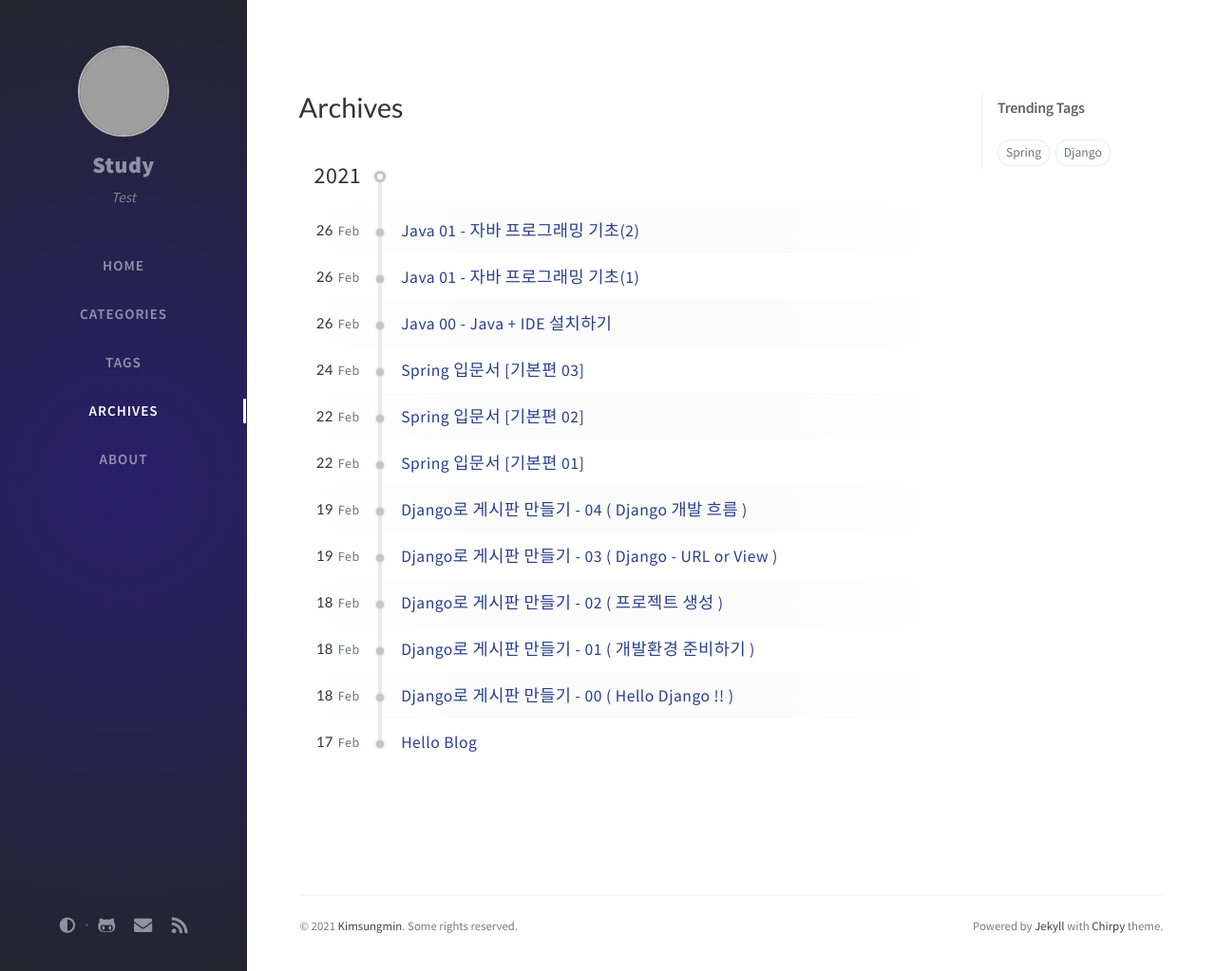
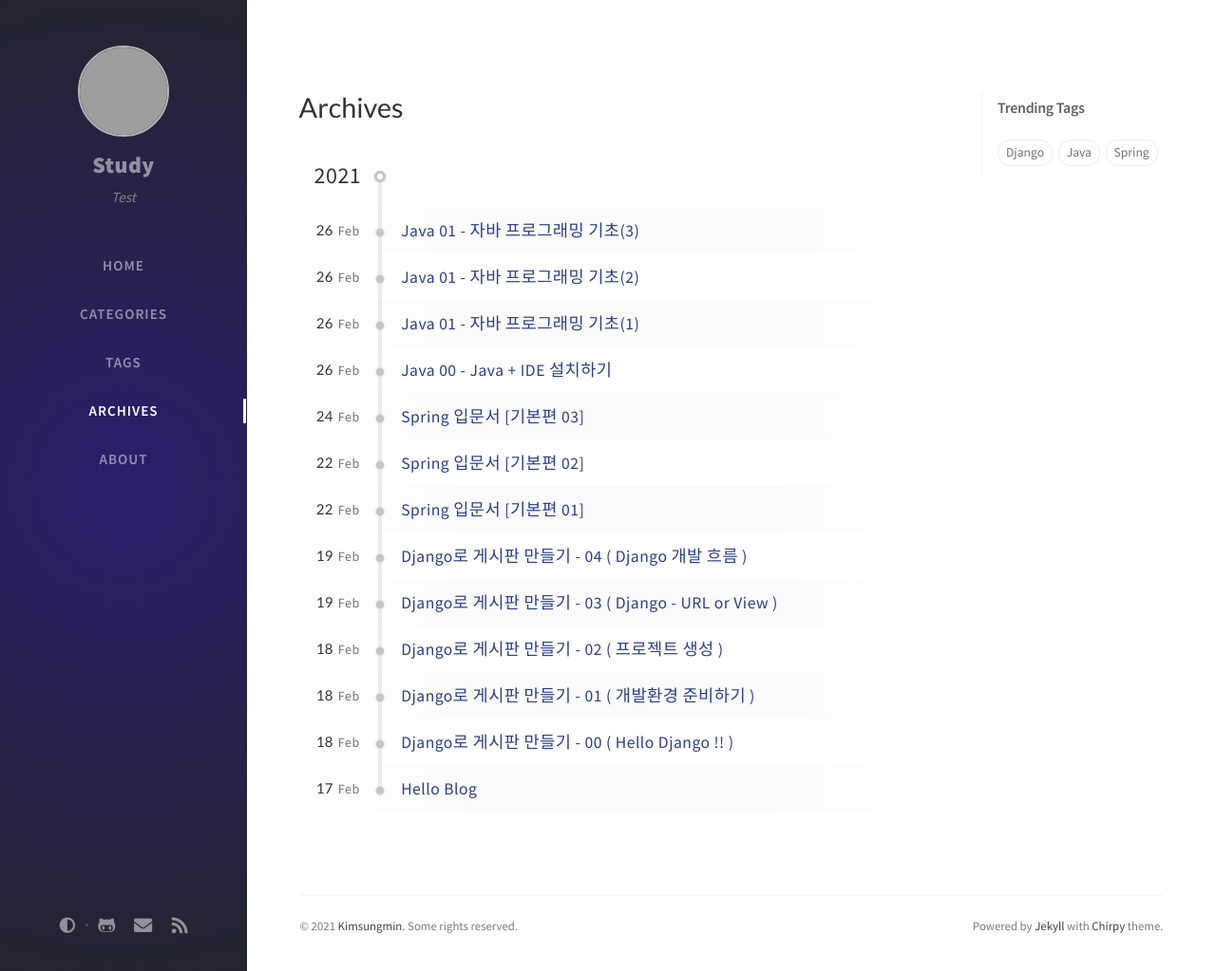
Before and after one commit to ksm0207/ksm0207.github.io, a Jekyll site: the page built from _tabs/archives.md, in a window 1280 px wide and 1023 px high. Shown: the whole window at 95% size. Built offline with Jekyll 4.4.1, drawn with Linux system fonts in a browser that asks for light colours; nearby versions of some CDN libraries; comment, search, counter and statistics services are not loaded; grey boxes are pictures that could not be loaded.

Commit message:
카테고리 구문 변경

```diff
--- a/_posts/2021-02-26-java00.md
+++ b/_posts/2021-02-26-java00.md
@@ -2,7 +2,7 @@
 title: Java 00 - Java + IDE 설치하기
 author: Kim
 date: 2021-02-26 01:50 +0900   # 2019-08-20 19:34:00 0900
-categories : ["Spring", ""]
-tags: [Spring,null]
+categories : ["Java", ""]
+tags: [Java,null]
 comments : true
 ---
--- a/_posts/2021-02-26-java01.md
+++ b/_posts/2021-02-26-java01.md
@@ -2,8 +2,8 @@
 title: Java 01 - 자바 프로그래밍 기초(1)
 author: Kim
 date: 2021-02-26 01:50 +0900   # 2019-08-20 19:34:00 0900
-categories : ["Spring", ""]
-tags: [Spring,null]
+categories : ["Java", ""]
+tags: [Java,null]
 comments : true
 ---
 
--- a/_posts/2021-02-26-java02.md
+++ b/_posts/2021-02-26-java02.md
@@ -2,8 +2,8 @@
 title: Java 01 - 자바 프로그래밍 기초(2)
 author: Kim
 date: 2021-02-26 02:09 +0900   # 2019-08-20 19:34:00 0900
-categories : ["Spring", ""]
-tags: [Spring,null]
+categories : ["Java", ""]
+tags: [Java,null]
 comments : true
 ---
 
--- /dev/null
+++ b/_posts/2021-02-26-java03.md
@@ -0,0 +1,22 @@
+---
+title: Java 01 - 자바 프로그래밍 기초(3)
+author: Kim
+date: 2021-02-26 02:54 +0900   # 2019-08-20 19:34:00 0900
+categories : ["Java", ""]
+tags: [Java,null]
+comments : true
+---
+
+# 프로그래밍 기초 주요 학습내용
+
+* (1) Hello 에제분석
+* (2) 기초 개념 - 순차적인 프로그램 작성
+* (3) 변수와 자료형 + 프로그램 작성
+* (4) 수식과 연산자
+* (5) 형변환
+* (6) 우선순위와 결합 규칙 + 프로그램 작성
+* (7) 문자열
+* (8) 입력과 출력
+
+
+# (3) 변수와 자료형
```
